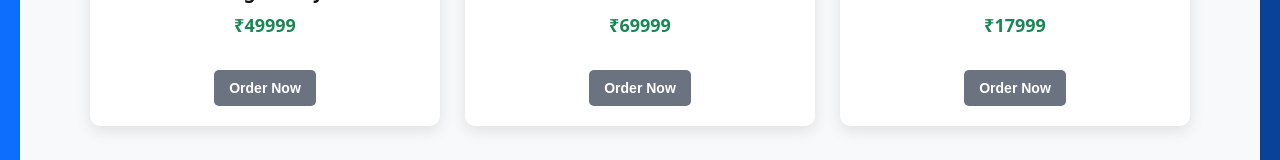
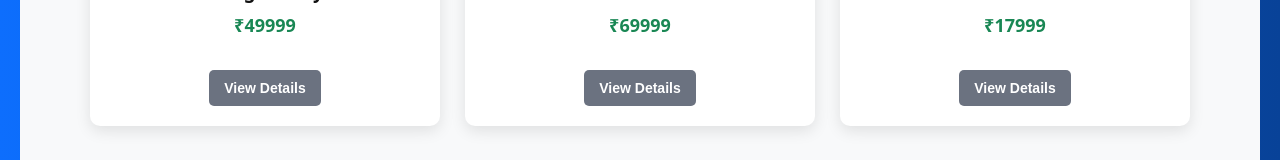
Before and after one commit to ashok770/Mobile-Shop-Website, a React (Vite) app: page / in a window 1280 px wide. Shown: the part 1004-1164 px from the top of the page. Built offline with nearby package versions, Linux system fonts and the light colour scheme; no server answers.

Commit message:
added the order work flow perfect

```diff
--- a/src/App.jsx
+++ b/src/App.jsx
@@ -1,12 +1,13 @@
 import { BrowserRouter, Routes, Route, useLocation } from "react-router-dom";
 import "./App.css";
-import ProductDetails from "./pages/ProductDetails";
+
 import Header from "./components/Header";
 import Footer from "./components/Footer";
 
 // Public pages
 import Home from "./pages/Home";
 import Mobiles from "./pages/Mobiles";
+import ProductDetails from "./pages/ProductDetails";
 import Accessories from "./pages/Accessories";
 import Services from "./pages/Services";
 import Contact from "./pages/Contact";
@@ -33,10 +34,10 @@ function Layout() {
         {/* Public */}
         <Route path="/" element={<Home />} />
         <Route path="/mobiles" element={<Mobiles />} />
+        <Route path="/mobiles/:id" element={<ProductDetails />} />
         <Route path="/accessories" element={<Accessories />} />
         <Route path="/services" element={<Services />} />
         <Route path="/contact" element={<Contact />} />
-        <Route path="/product/:id" element={<ProductDetails />} />
         <Route path="/order" element={<Order />} />
 
         {/* Admin (hidden) */}
--- a/src/components/MobileCard.jsx
+++ b/src/components/MobileCard.jsx
@@ -1,18 +1,10 @@
 import { useNavigate } from "react-router-dom";
 
-function MobileCard({ name, price, image }) {
+function MobileCard({ id, name, price, image }) {
   const navigate = useNavigate();
 
-  const handleOrder = () => {
-    navigate("/order", {
-      state: {
-        product: {
-          name,
-          price,
-          image,
-        },
-      },
-    });
+  const handleViewDetails = () => {
+    navigate(`/mobiles/${id}`);
   };
 
   return (
@@ -21,8 +13,8 @@ function MobileCard({ name, price, image }) {
       <h3>{name}</h3>
       <p className="price">₹{price}</p>
 
-      <button className="btn order-btn" onClick={handleOrder}>
-        Order Now
+      <button className="btn order-btn" onClick={handleViewDetails}>
+        View Details
       </button>
     </div>
   );
--- a/src/pages/Order.jsx
+++ b/src/pages/Order.jsx
@@ -4,7 +4,7 @@ import { useLocation } from "react-router-dom";
 
 function Order() {
   const location = useLocation();
-  const product = location.state?.product;
+  const product = location.state; // ProductDetails passes product directly
 
   const [name, setName] = useState("");
   const [phone, setPhone] = useState("");
```
